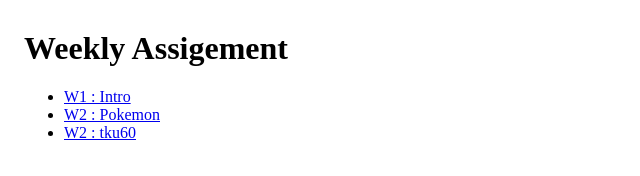
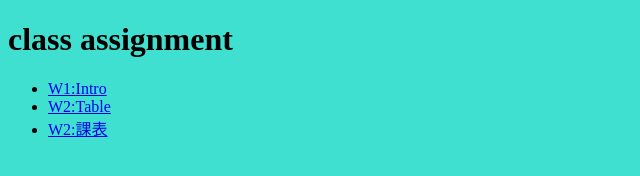
Before and after one commit to tku207410415/tku107, a plain HTML site: page index.html in a window 1280 px wide. Shown: the whole page, without its empty margins (0-640 px from the left). Drawn offline with Linux system fonts and the light colour scheme.

Commit message:
add index.html

```diff
--- a/index.html
+++ b/index.html
@@ -1,24 +1,24 @@
-<!DOCTYPE html>
+<!doctype html>
 <html>
+<title>class assignment</title>
  <head>
-	<title>Weekly Assigement</title>
+    <title>Table Demo</title>
+     <meta charset="utf-8">
      <style>
-		.container{
-			padding:0.01em 16px
-		}
+         body{background:turquoise;}
      </style>
     </head>
 <body>
-	<nav>
+<h1>class assignment</h1>
 
-	</nav>
-	<div class="container">
-		<h1>Weekly Assigement</h1>
 <ul>
-			<li><a href="tku107/w01/intro.html">W1 : Intro</a></li>
-			<li><a href="tku107/w02/table.html">W2 : Pokemon</a></li>
-			<li><a href="tku107/w03/tku60.html">W2 : tku60</a></li>
+    <li>
+        <a href="w1/intro.html">W1:Intro</a>
+    </li>
+    <li>
+        <a href="w02/table.html">W2:Table</a>
+    <li><a href="w02/%E8%AA%B2%E8%A1%A8.html">W2:課表</a></li>
+
 </ul>
-	</div>
 </body>
 </html>
```
Lines whose indentation alone changed are shown as unchanged.
